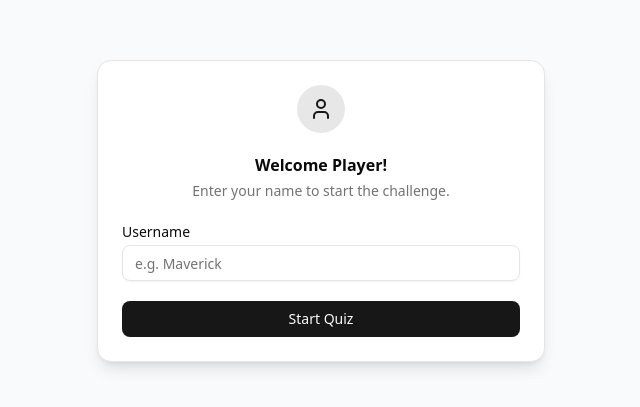
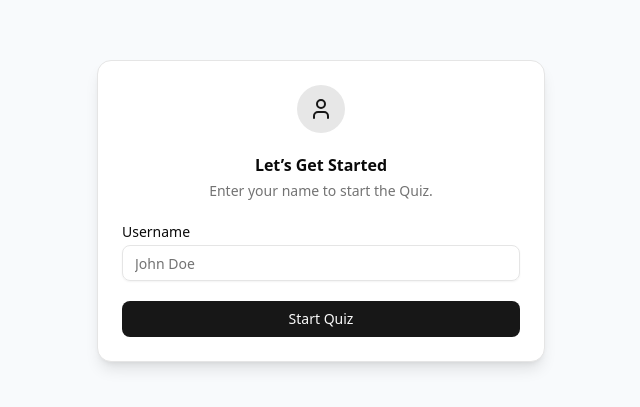
Before and after one commit to ammarkhocan/quiz-app, a React (Vite) app: page / in a window 1280 px wide. Shown: the part 189-596 px from the top of the page, without its empty margins (319-959 px from the left). Built offline with nearby package versions, Linux system fonts and the light colour scheme; no server answers.

Commit message:
feat: update welcome message

```diff
--- a/src/components/auth/login-card.tsx
+++ b/src/components/auth/login-card.tsx
@@ -36,10 +36,8 @@ export function LoginCard({ onLogin }: LoginCardProps) {
           <div className="mx-auto mb-4 flex h-12 w-12 items-center justify-center rounded-full bg-primary/10">
             <User className="h-6 w-6 text-primary" />
           </div>
-          <CardTitle>Welcome Player!</CardTitle>
-          <CardDescription>
-            Enter your name to start the challenge.
-          </CardDescription>
+          <CardTitle>Let’s Get Started</CardTitle>
+          <CardDescription>Enter your name to start the Quiz.</CardDescription>
         </CardHeader>
 
         <form onSubmit={handleSubmit}>
@@ -49,7 +47,7 @@ export function LoginCard({ onLogin }: LoginCardProps) {
                 <Label htmlFor="name">Username</Label>
                 <Input
                   id="name"
-                  placeholder="e.g. Maverick"
+                  placeholder="John Doe"
                   value={name}
                   onChange={(e) => {
                     setName(e.target.value);
```
